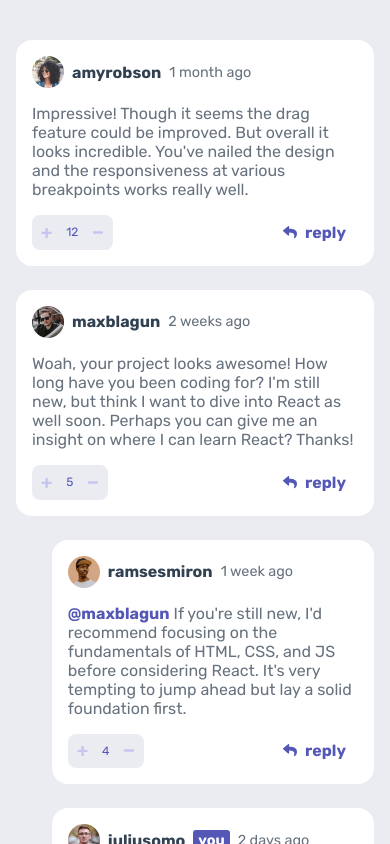
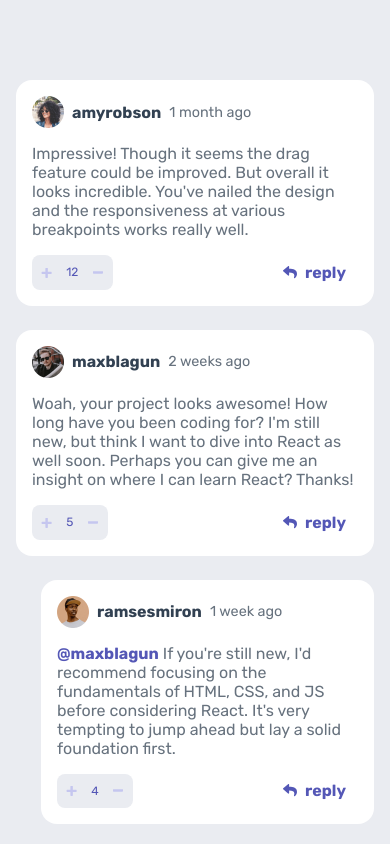
Before and after one commit to Seyi-Amusan/interactive-comment-section-react, a React (Create React App) app: page / in a window 390 px wide. Shown: the top 844 px of the page. Built offline with nearby package versions, Linux system fonts and the light colour scheme.

Commit message:
Improve styling for buttons to confirm/revoke comment deletion Increase App margins to make UI more appealing Change dimensions of input containers Add logic to clear textarea after replying to comments

```diff
--- a/src/App.css
+++ b/src/App.css
@@ -23,16 +23,7 @@ button, .upvote, .downvote{
 
 .main{
   width: 70rem;
-  margin: 5rem auto;
-}
-
-textarea{
-  font-family: "Rubik", sans-serif;
-  font-size: 1.9rem;
-  color:  hsl(211, 10%, 45%);
-
-  width: 80%;
-
+  margin: 10rem auto;
 }
 
 .comment-container{
@@ -169,9 +160,14 @@ textarea{
 
 textarea{
   height: 100%;
+  width: 70%;
   border-radius: 1rem;
   border: 1px solid hsl(223, 19%, 93%);
   padding: 1.5rem;
+  font-family: "Rubik", sans-serif;
+  font-size: 1.9rem;
+  color:  hsl(211, 10%, 45%);
+
 }
 
 textarea::placeholder{
@@ -229,7 +225,7 @@ textarea:focus{
 
 @media (max-width: 563px) {
   .main, .input-container{
-    width: calc(100% - 4rem);
+    width: calc(100vw - 4rem);
   }
   .input-container{
     padding: 1.3rem;
@@ -238,13 +234,12 @@ textarea:focus{
   .send-button, .update-button{
     padding: 1rem 1.5rem;
   }
+  textarea{
+    width: 80%;
+  }
 }
 
 @media (max-width: 490px) {
-  .reply-comment-container{
-    width: 90%;
-  }
-
   .comment-container{
     grid-template-columns: 1fr;
     row-gap: 2rem;
@@ -317,16 +312,6 @@ textarea:focus{
   display: grid;
   grid-auto-flow: column;
   column-gap: 1.7rem;
-
-  > *{
-    font-size: 1.7rem;
-    padding: 1.2rem 0;
-    text-transform: uppercase;
-    font-weight: bold;
-    color: hsl(223, 19%, 93%);
-    border-radius: 1rem;
-    border: none;
-  }
 }
 
 .confirm-delete-button{
@@ -336,3 +321,13 @@ textarea:focus{
 .cancel-delete-button{
   background-color: hsl(211, 10%, 45%);
 }
+
+.cancel-delete-button, .confirm-delete-button{
+  font-size: 1.7rem;
+  padding: 1.2rem 0;
+  text-transform: uppercase;
+  font-weight: bold;
+  color: hsl(223, 19%, 93%);
+  border-radius: 1rem;
+  border: none;
+}
--- a/src/components/commentContainer.jsx
+++ b/src/components/commentContainer.jsx
@@ -54,7 +54,10 @@ function CommentContainer(props) {
     const handleReplyToComment = (value) => {
 
         //do nothing for empty inputs and remove reply input container
-        if (!value) setShowReplyInput(false)
+        if (!value) {
+            setShowReplyInput(false)
+            return
+        }
 
         setThread((prevThread) => {
             const addReplyToComments = (comments) => {
@@ -118,8 +121,8 @@ function CommentContainer(props) {
         });
 
 
-
-
+        //clear the textarea
+        setReplyInputValue('')
 
         //remove reply input container
         setShowReplyInput(false)
```
